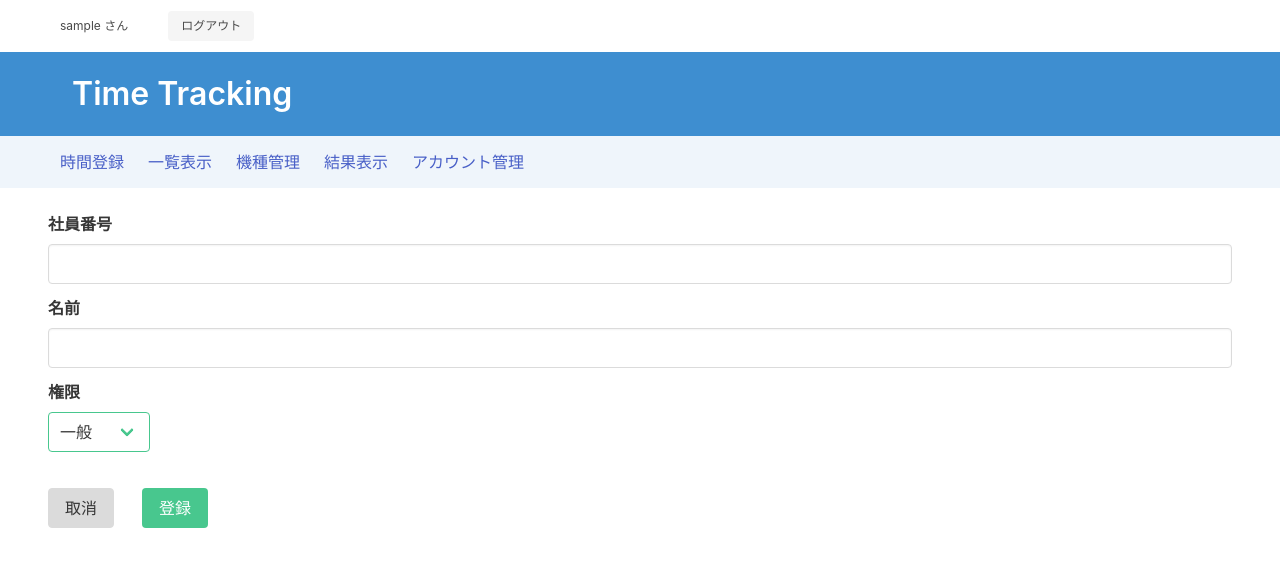
After one commit to puyan0240/time_tracking, a PHP site: page /account_add.php in a window 1280 px wide. The commit adds this page. Shown: the top 567 px of the page. Run offline with PHP 8.4, Linux system fonts and the light colour scheme; the visitor is signed in with stand-in values (Sample User, id 1).

Commit message:
アカウント登録仮作成

```diff
--- /dev/null
+++ b/php/content/account_add.php
@@ -0,0 +1,51 @@
+<?php
+    // Header部分共通
+    require_once(dirname(__FILE__).'/./header/header.php');
+?>
+
+<!DOCTYPE html>
+<html lang="ja">
+<?php include(dirname(__FILE__).'/./header/head_html.php'); ?>
+<body>
+    <?php echo $strHeader; ?>
+    <br>
+    <div class="block ml-6 mr-6">
+        <form action="account_add_done.php" method="POST">
+            <div class="field">
+                <label class="label">社員番号</label>
+                <div class="control">
+                    <input class="input is-sucess" type="text" name="user_id" required>
+                </div>
+            </div>
+            <div class="field">
+                <label class="label">名前</label>
+                <div class="control">
+                    <input class="input is-sucess" type="text" name="user_name" required>
+                </div>
+            </div>
+            <div class="field">
+                <label class="label">権限</label>
+                <div class="control">
+                    <div class="select is-success">
+                        <select name="auth">
+                            <option value="0" selected>一般</option>
+                            <option value="1">管理者</option>
+                        </select>
+                    </div>
+                </div>
+            </div>
+            <br>
+            <div class="field is-grouped">
+                <div class="control">
+                    <input class="button has-background-grey-lighter" type="reset" value="取消">
+                </div>
+                <div class="control">
+                    <input class="button is-success ml-4" type="submit" value="登録">
+                </div>
+            </div>
+        </form>
+    </div>
+
+    <?php include(dirname(__FILE__).'/./header/bulma_burger.js'); ?>
+</body>
+</html>
--- a/php/content/account_list.php
+++ b/php/content/account_list.php
@@ -6,7 +6,7 @@
     //一覧表示
     {
         //DB TABLEから読み出し
-        $tblName = "user_tbl";
+        $tblName = "account_tbl";
         $ret = readTbl($tblName, NULL, NULL, NULL, NULL);
         if ($ret != FALSE) {
 
--- a/php/content/login_check.php
+++ b/php/content/login_check.php
@@ -3,7 +3,7 @@
     require_once(dirname(__FILE__).'/./common/DbManager.php');
 
     $result = "失敗しました。";
-    $tblName = "user_tbl";
+    $tblName = "account_tbl";
 
     $user_id = e($_POST['user_id']);
     //$passwd = e($_POST['passwd']);
```
Also changed, not shown: php/content/account_add_done.php (added, +81 -0 lines).
